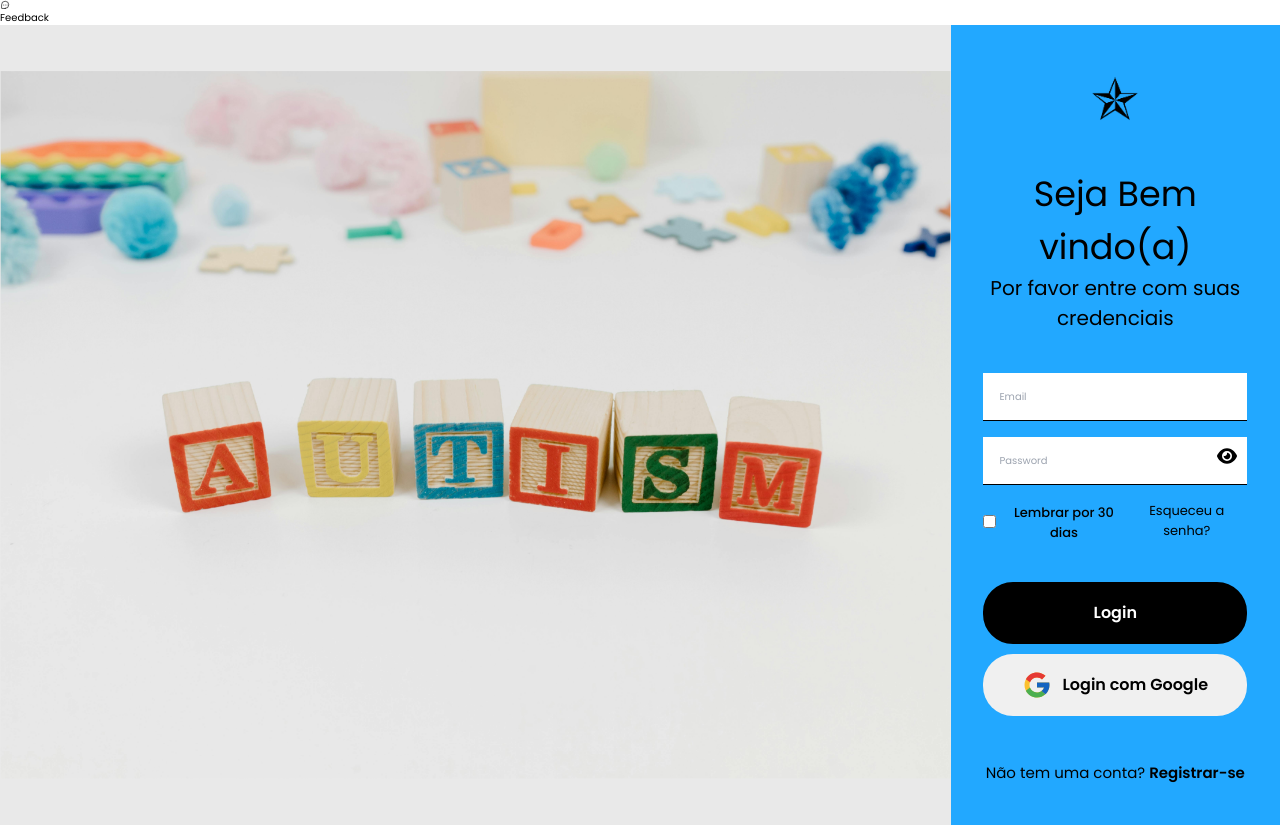
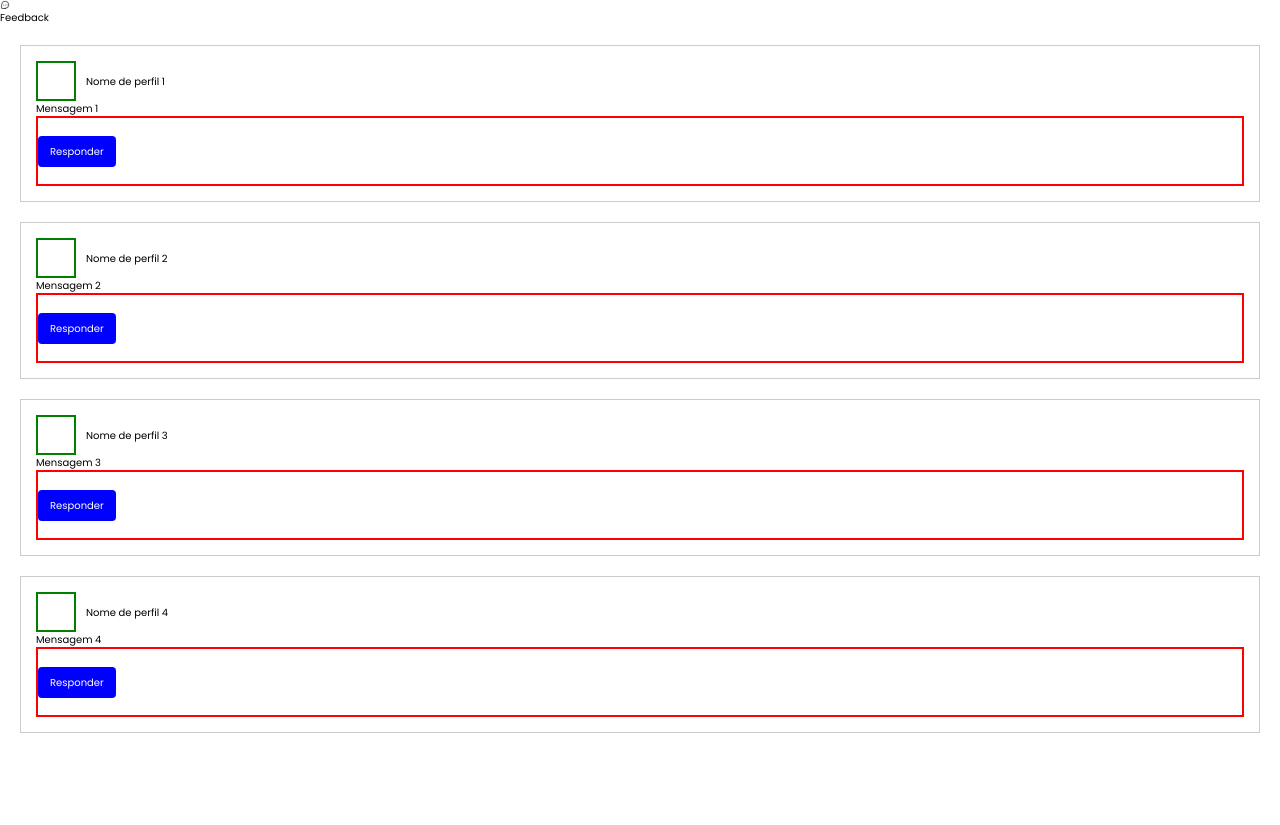
Before and after one commit to WendrilXX/HealthHub, a React (Vite) app: page /Forum in a window 1280 px wide. After the commit the page ends 800 px from the top, so only its background shows below. Built offline with nearby package versions, Linux system fonts and the light colour scheme; no server answers.

Commit message:
feat: Atualizar importação do componente de conversa no arquivo Forum.jsx e adicionar rota para a página de fórum no arquivo router.jsx

```diff
--- a/src/pages/Forum.jsx
+++ b/src/pages/Forum.jsx
@@ -1,5 +1,5 @@
 import React from "react";
-import Conversa from "../components/Conversa";
+import Conversa from "../components/conversation/Conversa";
 function Forum() {
   return (
     <div>
--- a/src/routes/router.jsx
+++ b/src/routes/router.jsx
@@ -4,6 +4,7 @@ import { BrowserRouter, Route, Routes } from "react-router-dom";
 import Login from "../pages/Login";             ///Página de Login
 import Register from "../pages/Register";             ///Página de Login
 import App from "../App";
+import Forum from "../pages/Forum"; ///Página de Forum"
 
 
 //  isso aqui chama a função de autenticaç]ao do usuario
@@ -27,6 +28,7 @@ const RoutesApp = () => {
           <Route path="/" element={<Login />} />
           <Route path="*" element={<Login />} />
           <Route path="/register" element={<Register />} />
+          <Route path="Forum" element={<Forum />} />
         </Routes>
       </Fragment>
     </BrowserRouter>
```
